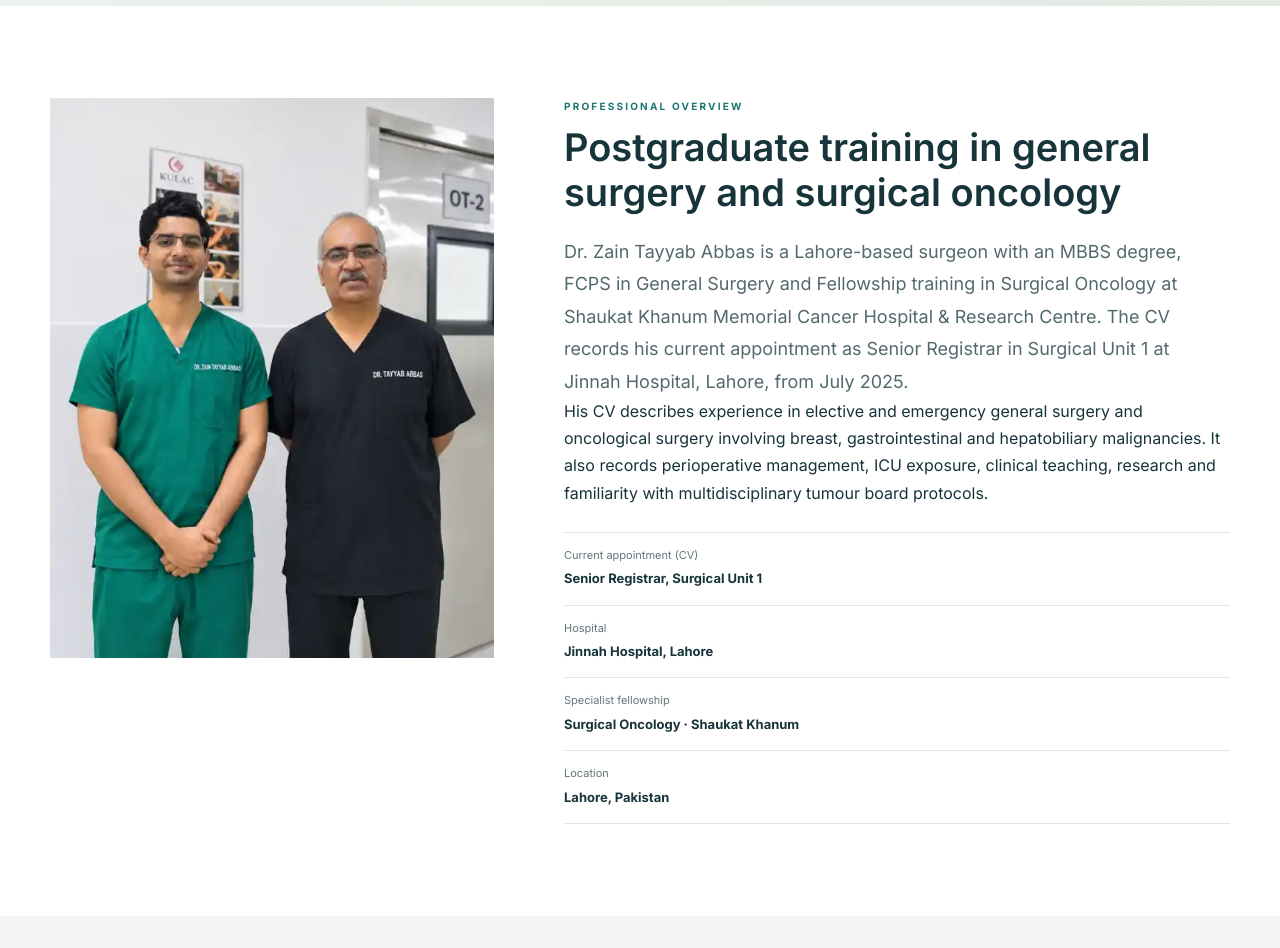
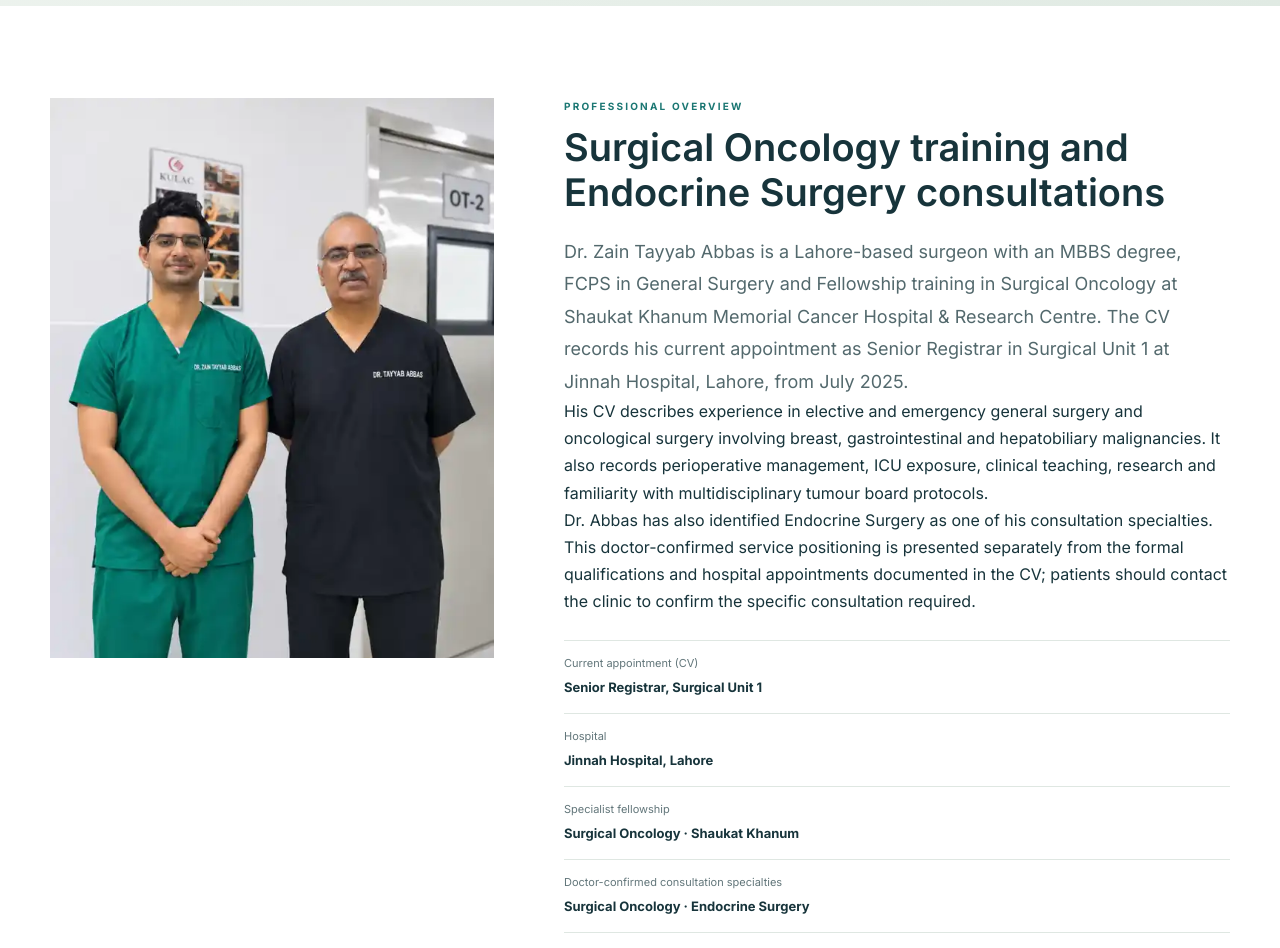
Before and after one commit to franklinctapley-del1122/Drzaintayyababbas, a Next.js app: page /about in a window 1280 px wide. Shown: the part 420-1368 px from the top of the page. Built offline with nearby package versions, Linux system fonts and the light colour scheme.

Commit message:
Clarify CV credentials and doctor-confirmed consultation specialties

```diff
--- a/app/about/page.tsx
+++ b/app/about/page.tsx
@@ -3,8 +3,8 @@ import Link from "next/link";
 import { Shell, PageHero, CTA } from "../components";
 
 export const metadata = {
-  title: "About Dr. Zain Tayyab Abbas | Surgical Oncology Lahore",
-  description: "Professional profile, qualifications, hospital appointments, documented surgical skills and academic work of Dr. Zain Tayyab Abbas in Lahore.",
+  title: "About Dr. Zain Tayyab Abbas | Surgical Oncologist Lahore",
+  description: "View Dr. Zain Tayyab Abbas’s qualifications, Surgical Oncology fellowship, hospital experience, research and doctor-confirmed consultation specialties in Lahore.",
   alternates: { canonical: "/about" },
 };
 
@@ -33,13 +33,13 @@ export default function About() {
             </div>
             <div>
               <div className="eyebrow">Professional overview</div>
-              <h2>Postgraduate training in general surgery and surgical oncology</h2>
+              <h2>Surgical Oncology training and Endocrine Surgery consultations</h2>
               <p className="large-copy">Dr. Zain Tayyab Abbas is a Lahore-based surgeon with an MBBS degree, FCPS in General Surgery and Fellowship training in Surgical Oncology at Shaukat Khanum Memorial Cancer Hospital & Research Centre. The CV records his current appointment as Senior Registrar in Surgical Unit 1 at Jinnah Hospital, Lahore, from July 2025.</p>
-              <p>His CV describes experience in elective and emergency general surgery and oncological surgery involving breast, gastrointestinal and hepatobiliary malignancies. It also records perioperative management, ICU exposure, clinical teaching, research and familiarity with multidisciplinary tumour board protocols.</p>
+              <p>His CV describes experience in elective and emergency general surgery and oncological surgery involving breast, gastrointestinal and hepatobiliary malignancies. It also records perioperative management, ICU exposure, clinical teaching, research and familiarity with multidisciplinary tumour board protocols.</p><p>Dr. Abbas has also identified Endocrine Surgery as one of his consultation specialties. This doctor-confirmed service positioning is presented separately from the formal qualifications and hospital appointments documented in the CV; patients should contact the clinic to confirm the specific consultation required.</p>
               <div className="fact-list">
                 <div><span>Current appointment (CV)</span><strong>Senior Registrar, Surgical Unit 1</strong></div>
                 <div><span>Hospital</span><strong>Jinnah Hospital, Lahore</strong></div>
-                <div><span>Specialist fellowship</span><strong>Surgical Oncology · Shaukat Khanum</strong></div>
+                <div><span>Specialist fellowship</span><strong>Surgical Oncology · Shaukat Khanum</strong></div><div><span>Doctor-confirmed consultation specialties</span><strong>Surgical Oncology · Endocrine Surgery</strong></div>
                 <div><span>Location</span><strong>Lahore, Pakistan</strong></div>
               </div>
             </div>
@@ -104,7 +104,7 @@ export default function About() {
             <div><div className="eyebrow">For patients</div><h2>Preparing for your consultation</h2></div>
             <div>
               <p>Patients may bring previous medical records, consultation notes, biopsy or pathology reports, laboratory results, imaging and a current list of medicines. These records help the treating team understand the medical history and discuss appropriate next steps.</p>
-              <p className="small-note">Professional qualifications, roles and experience on this page are summarised from the CV supplied for this profile. Clinic schedules and appointment availability can change; confirm details with the clinic. This website provides general information and does not replace an individual medical assessment or consultation.</p>
+              <p className="small-note">Formal qualifications, hospital roles and experience on this page are summarised from the CV supplied for this profile. Consultation specialties also reflect the doctor’s instructions for this website. Clinic schedules and appointment availability can change; confirm details with the clinic. This website provides general information and does not replace an individual medical assessment or consultation.</p>
               <Link className="under-link" href="/specialties">Explore areas of consultation ↗</Link>
             </div>
           </div>
```
